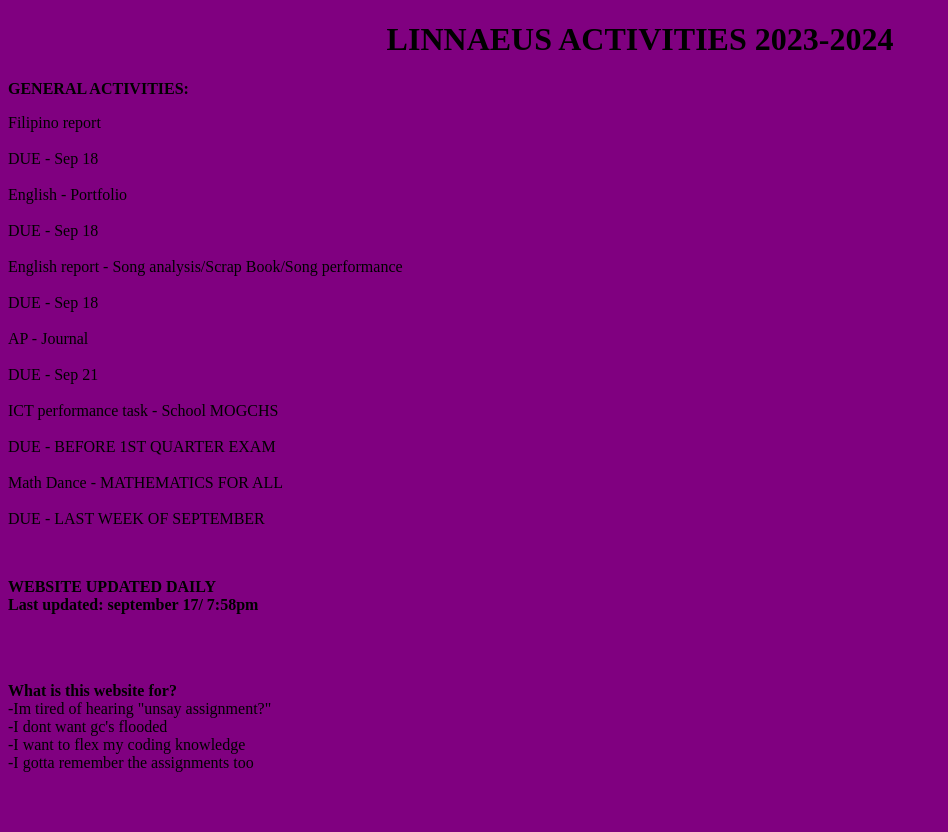
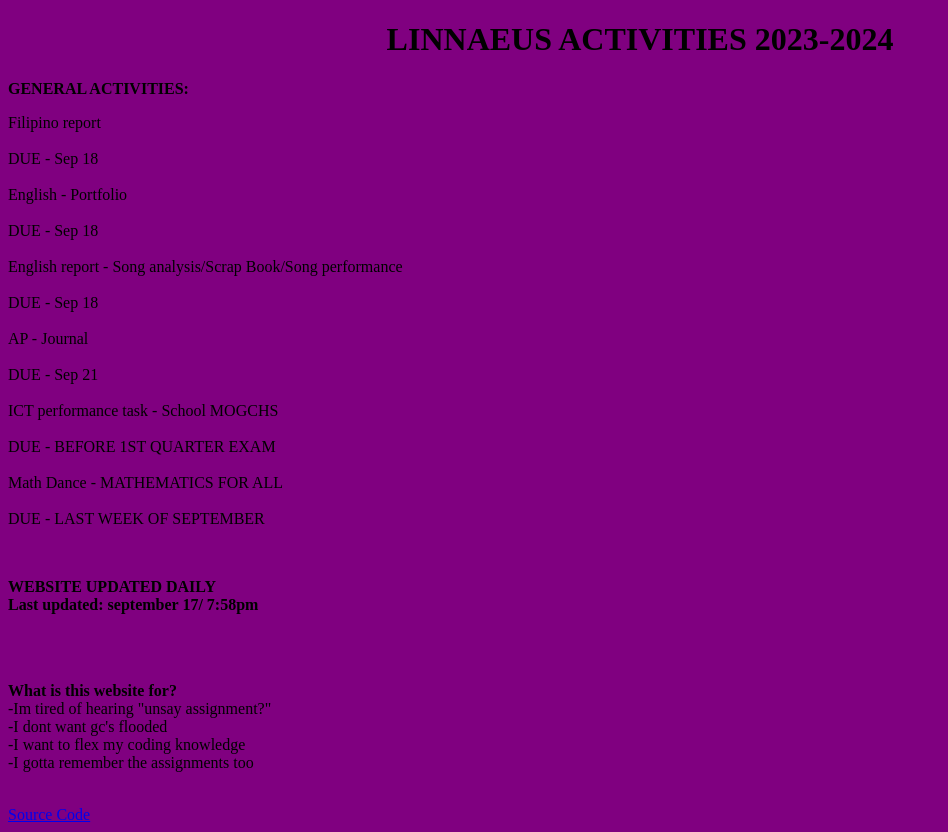
Before and after one commit to CubeOfJazz/Linnaeus_Assignments, a plain HTML site: page index.html in a window 1280 px wide. Shown: the whole page, without its empty margins (0-948 px from the left). Before the commit the page ends 800 px from the top, so only its background shows below. Drawn offline with Linux system fonts and the light colour scheme.

Commit message:
Update index.html

```diff
--- a/index.html
+++ b/index.html
@@ -66,5 +66,7 @@
         <br>
         -I gotta remember the assignments too
     </p>
+    <br>
+    <a href="https://github.com/CubeOfJazz/Linnaeus_Assignments">Source Code</a>
 </body>
 </html>
```
